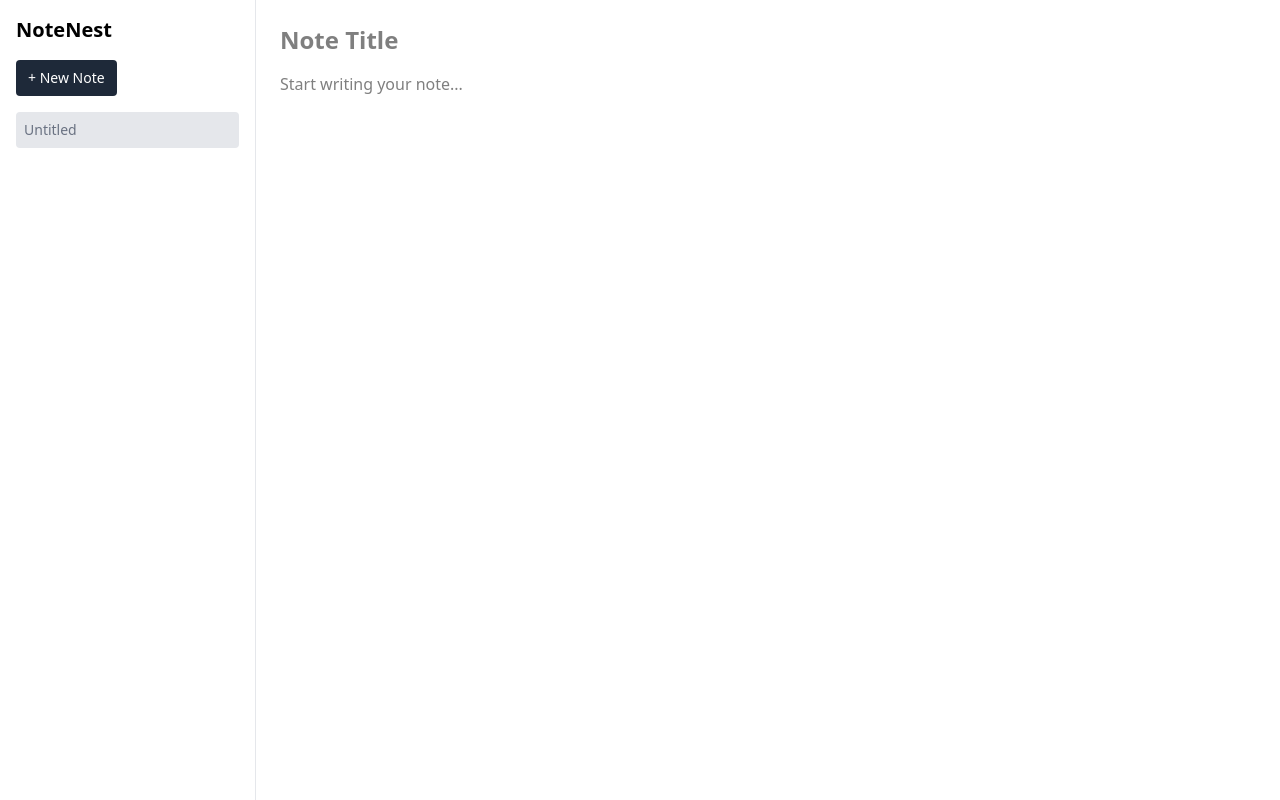
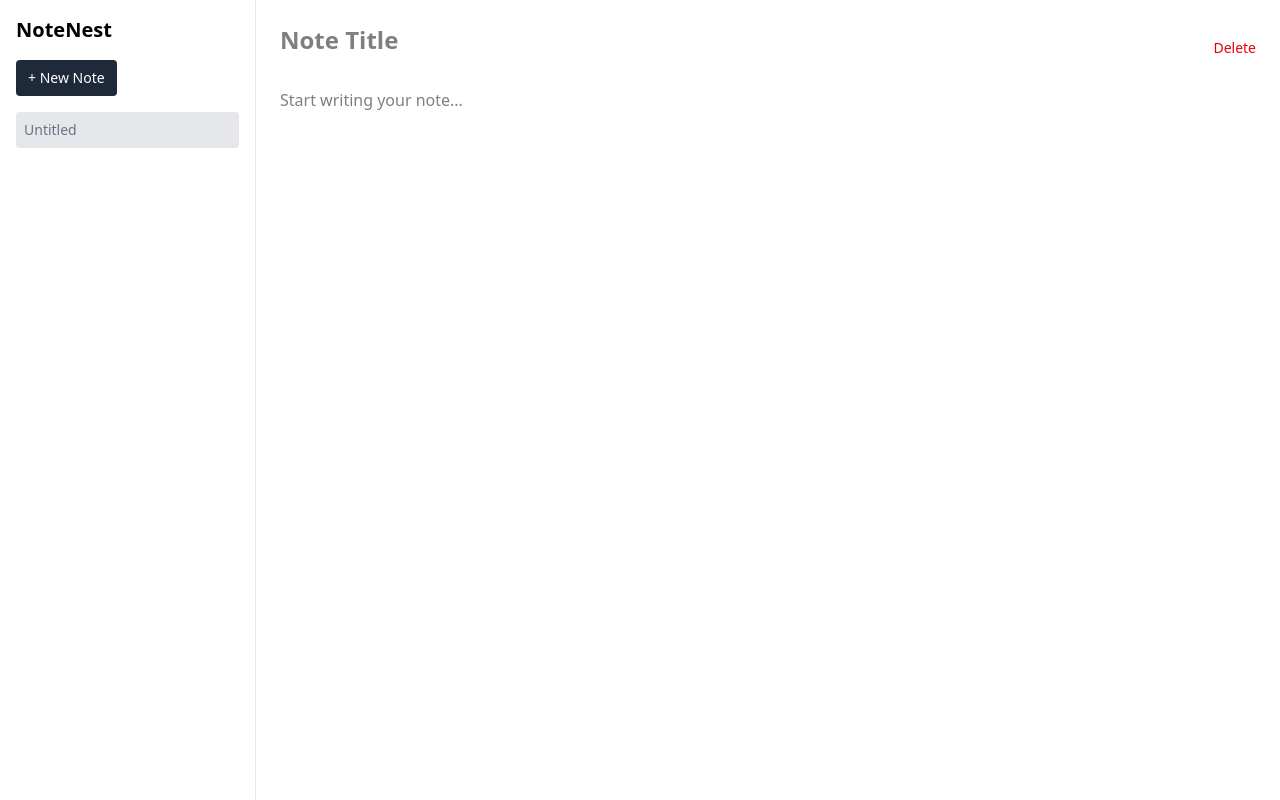
Before and after one commit to Apoorva65/NoteNest, a React (Vite) app: page / in a window 1280 px wide. Both pictures are taken after a click on the button "+ New Note". Built offline with nearby package versions, Linux system fonts and the light colour scheme.

Commit message:
Delete Note and redirect

```diff
--- a/src/components/SideBar.jsx
+++ b/src/components/SideBar.jsx
@@ -1,5 +1,5 @@
 import React from "react"
-import {useNavigate} from 'react-router-dom'
+import {Link, useNavigate} from 'react-router-dom'
 import NoteItem from "./NoteItem";
 
 function SideBar({notes}) {
@@ -7,7 +7,7 @@ function SideBar({notes}) {
 
   return (
     <aside className="w-64 border-r border-gray-200 p-4">
-      <h2 className="text-xl font-semibold mb-4">NoteNest</h2>
+      <h1 className="text-xl font-semibold mb-4"><Link to={'/'}>NoteNest</Link></h1>
       <button
       onClick={()=>navigate('/new')}
       className="mb-4 rounded bg-gray-800 px-3 py-2 text-sm text-white hover:bg-gray-700">+ New Note</button>
--- a/src/pages/NoteDetail.jsx
+++ b/src/pages/NoteDetail.jsx
@@ -1,9 +1,10 @@
 import React, { useState } from "react";
-import { useParams } from "react-router-dom";
+import { replace, useNavigate,useParams } from "react-router-dom";
 
-function NoteDetail({notes,onUpdateNote}){
+function NoteDetail({notes,onUpdateNote,onDeleteNote}){
 
     const {id} = useParams();
+    const navigate = useNavigate();
 
     const note = notes.find((n)=>n.id===id);
 
@@ -23,16 +24,30 @@ function NoteDetail({notes,onUpdateNote}){
         })
     }
 
+    const handleDelete = () =>{
+            onDeleteNote(note.id);
+            navigate('/',{replace:true});
+        }
+
 
 
     return(
         <div className="p-6 h-full flex flex-col">
+            <div className="flex items-center justify-between mb-4">
                 <input
                 type="text"
                 placeholder="Note Title"
                 value={note.title}
                 onChange={(e)=>handleUpdate('title',e.target.value)}
                 className="mb-4 text-2xl font-semibold outline-none" />
+
+                <button
+                onClick={handleDelete}
+                className="ml-4 text-sm text-red-600 hover:text-red-700"
+                >
+                Delete
+                </button>
+             </div>
 
             <textarea
             type="text"
--- a/src/pages/NotesPage.jsx
+++ b/src/pages/NotesPage.jsx
@@ -23,13 +23,17 @@ function NotesPage(){
         setNotes((prevnote)=>prevnote.map((n)=>n.id===note.id?note:n))
     }
 
+    const deleteNote = (id) =>{
+        setNotes((prevnote)=>prevnote.filter((n)=>n.id!=id))
+    }
+
     return(
         <div className="flex h-screen">
             <SideBar notes = {notes}/>
             <main className="flex-1">
                 <Routes>
                     <Route path="/new" element={<NewNote createNote={createNote} />} />
-                    <Route path="/note/:id" element={<NoteDetail notes={notes} onUpdateNote={updateNotes}/>} />
+                    <Route path="/note/:id" element={<NoteDetail notes={notes} onUpdateNote={updateNotes} onDeleteNote={deleteNote}/>} />
                     <Route path="/" element = {<div className="p-6 text-gray-500">Select a note to start editing</div>} />
                 </Routes>
             </main>
```
Lines whose indentation alone changed are shown as unchanged.
